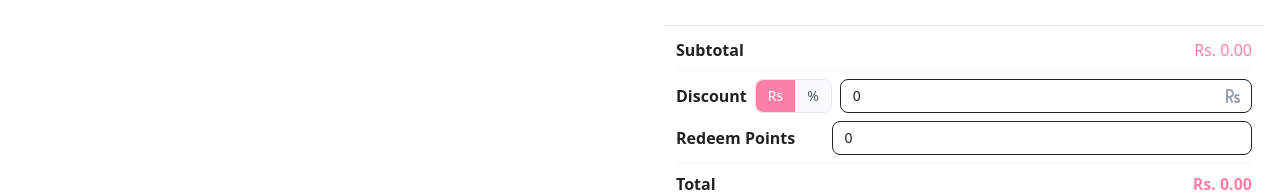
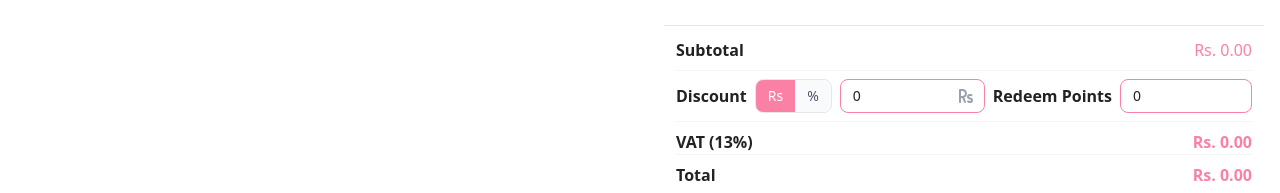
Before and after one commit to DnDTS-Tech-NEPAL/pos, a React (Vite) app: page / in a window 1280 px wide. Shown: the part 472-665 px from the top of the page. Built offline with nearby package versions, Linux system fonts and the light colour scheme; no server answers.

Commit message:
adding vat in the pos

```diff
--- a/src/components/OrderComponents/Order.jsx
+++ b/src/components/OrderComponents/Order.jsx
@@ -20,13 +20,10 @@ const Order = ({
   const [discountType, setDiscountType] = useState("flat");
   const [isDiscountInputFocused, setIsDiscountInputFocused] = useState(false);
 
-  // Utility to sanitize discount value based on type and subtotal
   const sanitizeDiscount = (value, type, subtotal) => {
     if (type === "percent") {
-      // Cap percent at 100 and min 0
       return value > 100 ? 100 : value < 0 ? 0 : value;
     } else {
-      // Cap flat discount between 0 and subtotal
       return value > subtotal ? subtotal : value < 0 ? 0 : value;
     }
   };
@@ -36,25 +33,22 @@ const Order = ({
     0
   );
 
-  // Calculate manual discount value
   const manualDiscountValue =
     discountType === "percent" ? (discount / 100) * subtotal : discount;
 
-  // Redeem discount calculation
   const redeemDiscount =
     Math.min(redeemedPoints, customer.total_points || 0) *
     (customer.conversion_factor || 0);
 
-  // Total discount (manual + redeem)
   const totalDiscount = manualDiscountValue + redeemDiscount;
-
-  const finalTotal = Math.max(subtotal - totalDiscount, 0);
+  const afterDiscount = Math.max(subtotal - totalDiscount, 0);
+  const vatAmount = afterDiscount * 0.13;
+  const finalTotal = afterDiscount + vatAmount;
 
   useEffect(() => {
     setTotal(parseFloat(finalTotal.toFixed(2)));
   }, [finalTotal, setTotal]);
 
-  // Sanitize discount value whenever discountType or subtotal changes
   useEffect(() => {
     setDiscount((currentDiscount) =>
       sanitizeDiscount(currentDiscount, discountType, subtotal)
@@ -125,9 +119,11 @@ const Order = ({
             </span>
           </div>
 
-          {/* Discount section */}
-          <div className="border-t border-gray-100 pt-2">
-            <div className="flex items-center gap-2 mb-2">
+          {/* Discount and Redeem Points - SAME LINE */}
+          <div className="flex flex-col border-t border-gray-100 pt-2">
+            <div className="flex gap-2 mb-2">
+              {/* Discount Section */}
+              <div className="flex items-center gap-2 flex-1">
                 <label className="font-bold">Discount</label>
                 <div className="flex rounded-lg overflow-hidden border border-gray-200">
                   <button
@@ -159,7 +155,7 @@ const Order = ({
                     onFocus={() => setIsDiscountInputFocused(true)}
                     onBlur={() => setIsDiscountInputFocused(false)}
                     placeholder="Add discount"
-                  className={`w-full text-sm border rounded-lg px-3 py-1.5 pr-8 focus:outline-none focus:ring-1 ${
+                    className={`w-full text-sm border border-[#fa81a5] rounded-lg px-3 py-1.5 pr-8 focus:outline-none focus:ring-1 ${
                       isDiscountInputFocused
                         ? "focus:ring-[#fa81a5] focus:border-[#fa81a5]"
                         : "focus:ring-gray-300 focus:border-gray-300"
@@ -172,17 +168,26 @@ const Order = ({
                 </div>
               </div>
 
-            {/* Redeem points */}
-            <div className="flex justify-between items-center mb-2">
-              <label className="font-bold">Redeem Points</label>
+              {/* Redeem Points */}
+              <div className="flex items-center justify-end gap-2 w-[45%]">
+                <label className="font-bold whitespace-nowrap">
+                  Redeem Points
+                </label>
                 <input
                   type="text"
                   value={redeemedPoints}
                   onChange={handleRedeemedPointsChange}
                   placeholder={`Max: ${customer.total_points || 0}`}
-                className="w-[73%] text-sm border rounded-lg px-3 py-1.5 pr-8 focus:outline-none focus:ring-1 focus:ring-[#fa81a5] focus:border-[#fa81a5]"
+                  className="w-full text-sm  border border-[#fa81a5] rounded-lg px-3 py-1.5 pr-8 focus:outline-none focus:ring-1 focus:ring-[#fa81a5] focus:border-[#fa81a5]"
                 />
               </div>
+            </div>
+          </div>
+
+          {/* VAT & Total */}
+          <div className="flex justify-between items-center font-semibold border-t border-gray-100 pt-2">
+            <span className="font-bold">VAT (13%)</span>
+            <span className="text-[#fa81a5]">Rs. {vatAmount.toFixed(2)}</span>
           </div>
 
           <div className="flex justify-between items-center font-semibold border-t border-gray-100 pt-2">
@@ -190,6 +195,7 @@ const Order = ({
             <span className="text-[#fa81a5]">Rs. {finalTotal.toFixed(2)}</span>
           </div>
 
+          {/* Buttons */}
           <div className="grid grid-cols-2 gap-2 pt-2">
             <button
               onClick={handleClearCart}
```
Lines whose indentation alone changed are shown as unchanged.
